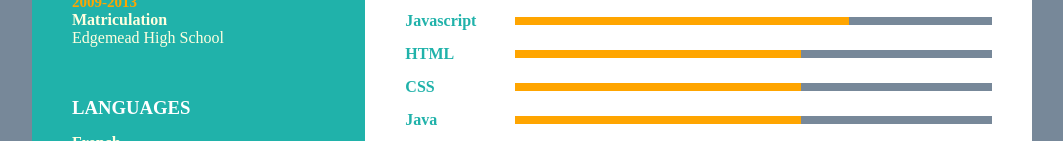
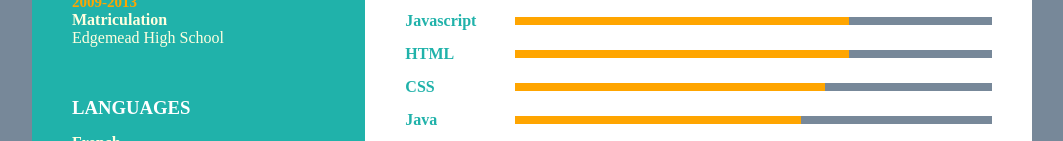
Before and after one commit to ArchKeyTech/myresume, a plain HTML site: page index.html in a window 1280 px wide. Shown: the part 728-869 px from the top of the page, without its empty margins (108-1171 px from the left). Drawn offline with Linux system fonts and the light colour scheme.

Commit message:
Update index.html

```diff
--- a/index.html
+++ b/index.html
@@ -179,13 +179,13 @@
           <div class="box">
             <h4>HTML</h4>
             <div class="percent">
-              <div style="width: 60%"></div>
+              <div style="width: 70%"></div>
             </div>
           </div>
           <div class="box">
             <h4>CSS</h4>
             <div class="percent">
-              <div style="width: 60%"></div>
+              <div style="width: 65%"></div>
             </div>
           </div>
           <div class="box">
```
